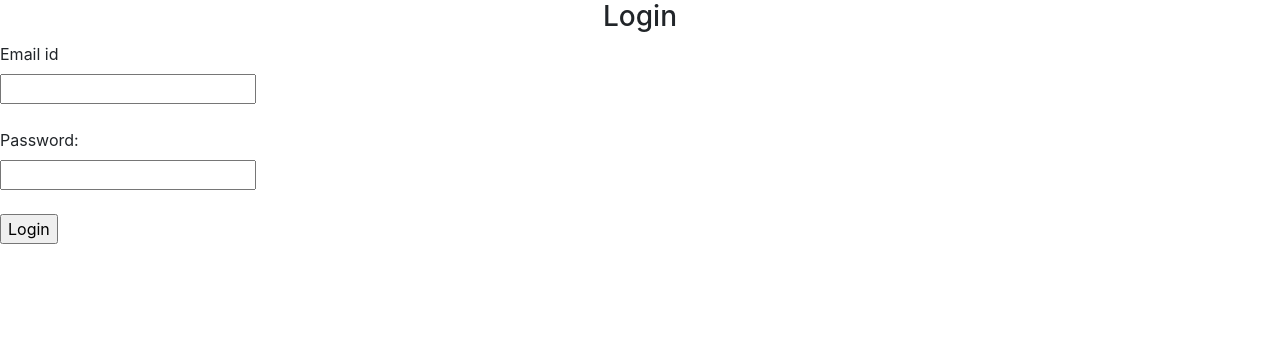
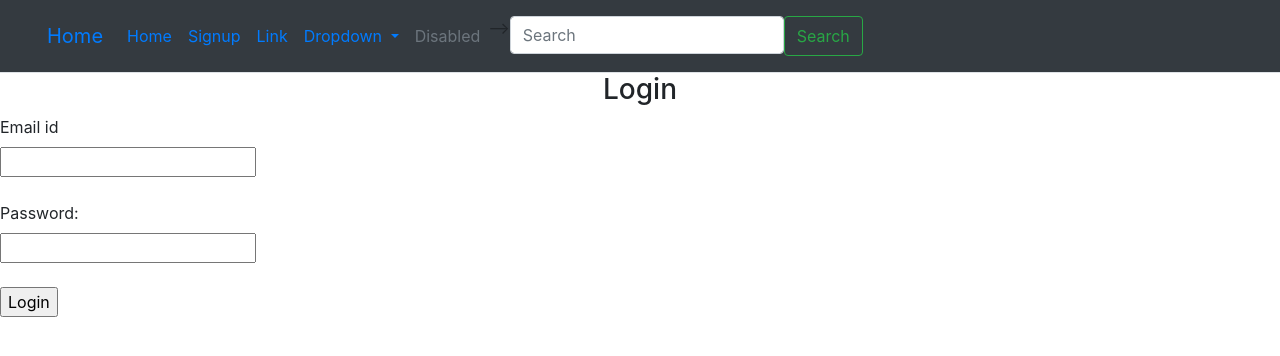
Before and after one commit to Krishnakant-Pal/Jobseeker-Website, a Flask app: page / in a window 1280 px wide. Shown: the top 356 px of the page. Run offline with Flask 3, Linux system fonts and the light colour scheme; some libraries are stand-ins or nearby versions.

Commit message:
added Nav bar

```diff
--- a/website/templates/base.html
+++ b/website/templates/base.html
@@ -3,23 +3,68 @@
     <head>
         <meta charset="utf-8">
         <meta name="viewport" content="width=device-width, initial-scale=1, shrink-to-fit=no">
-        <link href="https://cdn.jsdelivr.net/npm/bootstrap@5.3.2/dist/css/bootstrap.min.css" rel="stylesheet" integrity="sha384-T3c6CoIi6uLrA9TneNEoa7RxnatzjcDSCmG1MXxSR1GAsXEV/Dwwykc2MPK8M2HN" crossorigin="anonymous">
+        <!-- <link href="https://cdn.jsdelivr.net/npm/bootstrap@5.3.2/dist/css/bootstrap.min.css" rel="stylesheet" integrity="sha384-T3c6CoIi6uLrA9TneNEoa7RxnatzjcDSCmG1MXxSR1GAsXEV/Dwwykc2MPK8M2HN" crossorigin="anonymous"> -->
+        <link rel="stylesheet" href="https://maxcdn.bootstrapcdn.com/bootstrap/4.5.2/css/bootstrap.min.css">
+        <script src="https://cdn.jsdelivr.net/npm/bootstrap@5.3.2/dist/js/bootstrap.bundle.min.js" integrity="sha384-C6RzsynM9kWDrMNeT87bh95OGNyZPhcTNXj1NW7RuBCsyN/o0jlpcV8Qyq46cDfL" crossorigin="anonymous"></script>
         <title>
             {% block title %}{% endblock %}
         </title>
 
-        <link rel="stylesheet" href="https://maxcdn.bootstrapcdn.com/bootstrap/4.5.2/css/bootstrap.min.css">
-        <script src="https://ajax.googleapis.com/ajax/libs/jquery/3.5.1/jquery.min.js"></script>
-        <script src="https://cdnjs.cloudflare.com/ajax/libs/popper.js/1.16.0/umd/popper.min.js"></script>
-        <script src="https://maxcdn.bootstrapcdn.com/bootstrap/4.5.2/js/bootstrap.min.js"></script>
+        {% block head %}{% endblock %}
 
-        {% block head %}{% endblock %}
     </head>
 
 
     <body>
+        <nav class="navbar bg-dark border-bottom border-body" data-bs-theme="dark">
+            <!-- Navbar content -->
+          <!-- </nav> -->
+          <!-- <nav class="navbar bg-primary" data-bs-theme="dark"> -->
+            <nav class="navbar navbar-expand-lg bg-body-tertiary" >
+                <div class="container-fluid">
+                  <a class="navbar-brand" href="/home">Home</a>
+                  <button class="navbar-toggler" type="button" data-bs-toggle="collapse" data-bs-target="#navbarSupportedContent" aria-controls="navbarSupportedContent" aria-expanded="false" aria-label="Toggle navigation">
+                    <span class="navbar-toggler-icon"></span>
+                  </button>
+
+                  <div class="collapse navbar-collapse" id="navbarSupportedContent">
+                    <ul class="navbar-nav me-auto mb-2 mb-lg-0">
+                      <li class="nav-item">
+                        <a class="nav-link active" aria-current="page" href="#">Home</a>
+                      </li>
+                    <ul class="navbar-nav me-auto mb-2 mb-lg-0">
+                      <li class="nav-item">
+                        <a class="nav-link active" aria-current="page" href="#">Signup</a>
+                      </li>
+                      <li class="nav-item">
+                        <a class="nav-link" href="#">Link</a>
+                      </li>
+                      <li class="nav-item dropdown">
+                        <a class="nav-link dropdown-toggle" href="#" role="button" data-bs-toggle="dropdown" aria-expanded="false">
+                          Dropdown
+                        </a>
+                        <ul class="dropdown-menu">
+                          <li><a class="dropdown-item" href="#">Action</a></li>
+                          <li><a class="dropdown-item" href="#">Another action</a></li>
+                          <li><hr class="dropdown-divider"></li>
+                          <li><a class="dropdown-item" href="#">Something else here</a></li>
+                        </ul>
+                      </li>
+                      <li class="nav-item">
+                        <a class="nav-link disabled" aria-disabled="true">Disabled</a>
+                      </li>
+                    </ul> -->
+                    <form class="d-flex"  role="search">
+                      <input class="form-control me-2" type="search" placeholder="Search" aria-label="Search">
+                      <button class="btn btn-outline-success" type="submit">Search</button>
+                    </form>
+                  </div>
+                </div>
+              </nav>
+          </nav>
         {% block body %}Nobody{% endblock %}
-        <!-- <script src="https://cdn.jsdelivr.net/npm/bootstrap@5.3.2/dist/js/bootstrap.bundle.min.js" integrity="sha384-C6RzsynM9kWDrMNeT87bh95OGNyZPhcTNXj1NW7RuBCsyN/o0jlpcV8Qyq46cDfL" crossorigin="anonymous"></script> -->
     </body>
-
+    <script src="https://ajax.googleapis.com/ajax/libs/jquery/3.5.1/jquery.min.js"></script>
+    <script src="https://cdnjs.cloudflare.com/ajax/libs/popper.js/1.16.0/umd/popper.min.js"></script>
+    <script src="https://maxcdn.bootstrapcdn.com/bootstrap/4.5.2/js/bootstrap.min.js"></script>
 </html>
```
